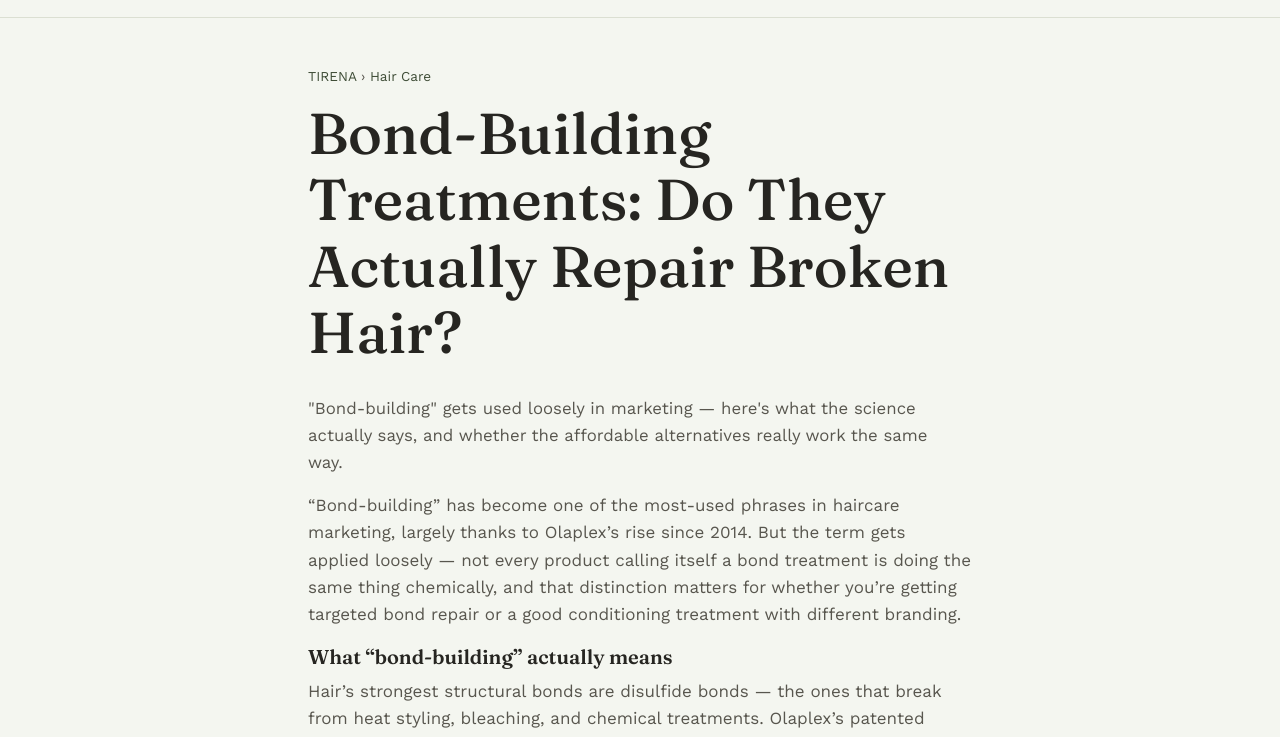
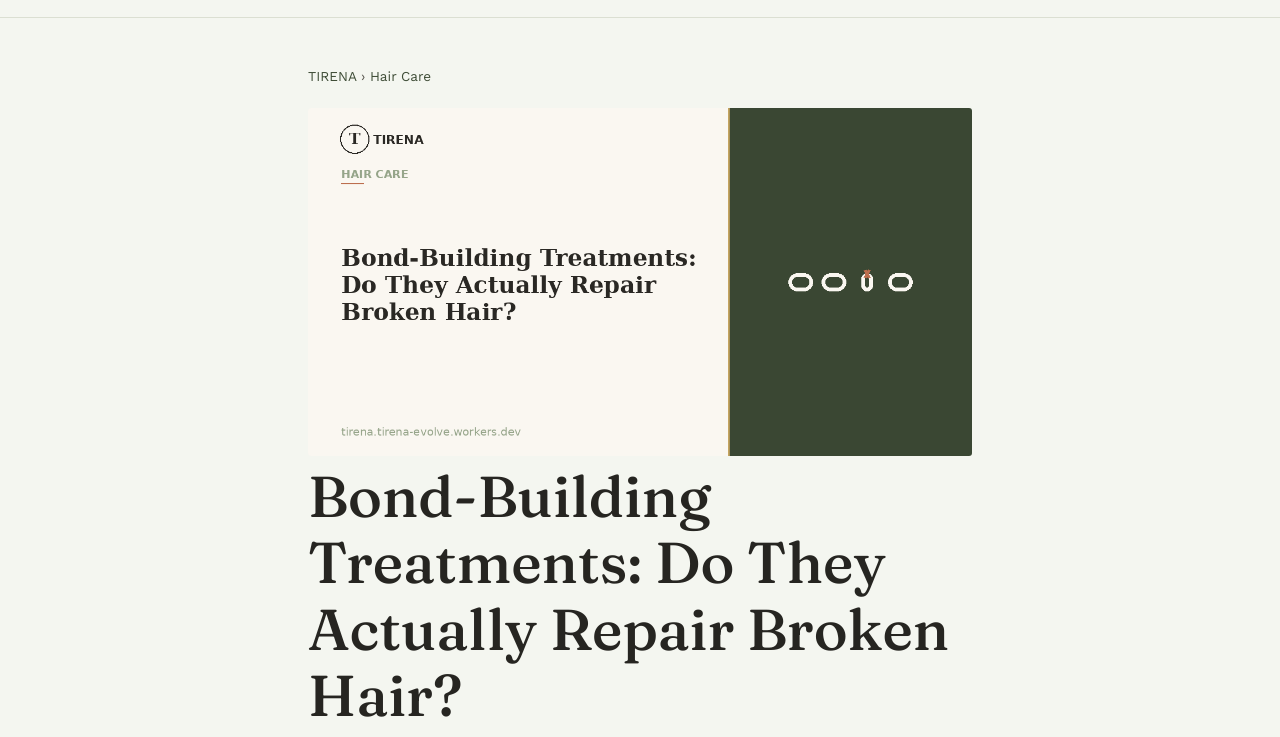
Before and after one commit to Dhinesh0024/tirena, an Astro site: page /articles/2026-09-17-bond-building-treatments-do-they-actually-repair-broken-hair in a window 1280 px wide. Shown: the part 59-796 px from the top of the page. Built offline with nearby package versions, Linux system fonts and the light colour scheme; Astro itself is replaced by a stand-in of ours.

Commit message:
Update src/content/articles/2026-09-17-bond-building-treatments-do-they-actually-repair-broken-hair.md (via Pages CMS)

```diff
--- a/src/content/articles/2026-09-17-bond-building-treatments-do-they-actually-repair-broken-hair.md
+++ b/src/content/articles/2026-09-17-bond-building-treatments-do-they-actually-repair-broken-hair.md
@@ -5,6 +5,7 @@ description: "\"Bond-building\" gets used loosely in marketing — here's what t
   same way."
 category: hair-care
 publishDate: 2026-09-17
+image: /uploads/bond_repair.png
 draft: false
 ---
 "Bond-building" has become one of the most-used phrases in haircare marketing, largely thanks to Olaplex's rise since 2014. But the term gets applied loosely — not every product calling itself a bond treatment is doing the same thing chemically, and that distinction matters for whether you're getting targeted bond repair or a good conditioning treatment with different branding.
```
